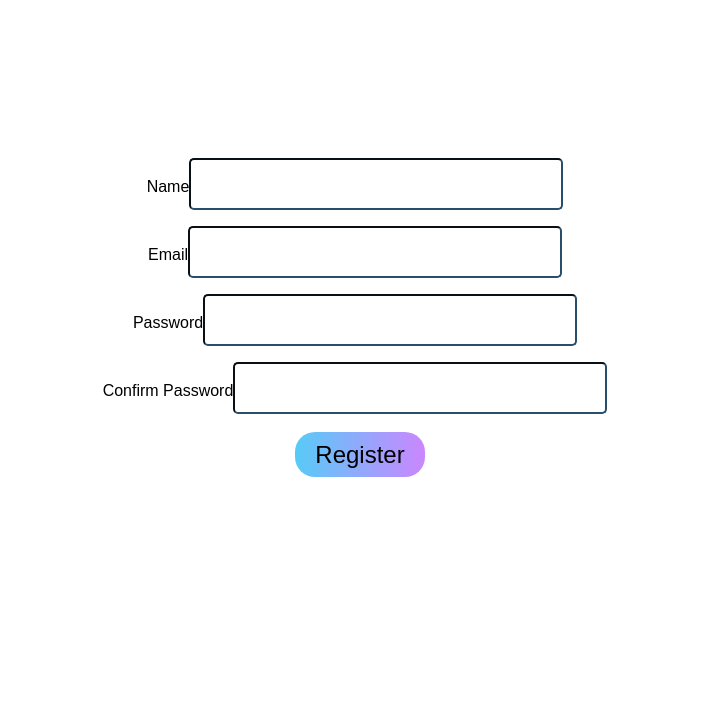
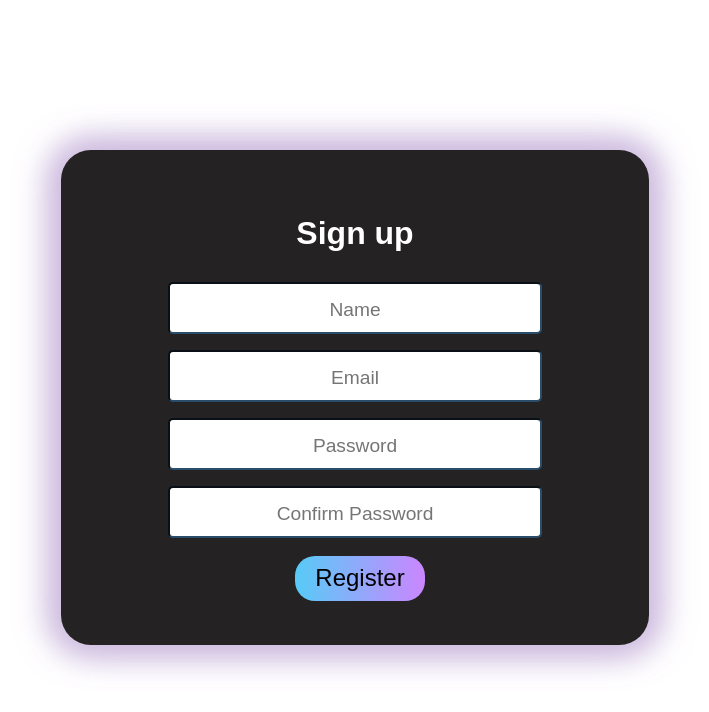
Before and after one commit to cris0k/Web13_FinalBoss_React, a React (Create React App) app: page /register in a window 1280 px wide. Shown: the top 712 px of the page, without its empty margins (285-994 px from the left). Built offline with nearby package versions, Linux system fonts and the light colour scheme; no server answers.

Commit message:
register refactor+ style form

```diff
--- a/src/components/auth/RegisterPage.js
+++ b/src/components/auth/RegisterPage.js
@@ -5,79 +5,75 @@ import { useNavigate } from "react-router-dom"
 import { registerUser} from "../../store/actions/authActions"
 import Error from "../Error"
 
+const RegisterPage = () => {
+  const [customError, setCustomError] = useState(null);
 
+  const { loading, error, token } = useSelector(
+    (state) => state.auth
+  );
+  const dispatch = useDispatch();
 
-const RegisterPage = () => {
-  const [customError, setCustomError] = useState(null)
-
-  const { loading, userInfo, error, success } = useSelector(
-    (state) => state.auth
-  )
-  const dispatch = useDispatch()
-
-  const { register, handleSubmit } = useForm()
-  const navigate = useNavigate()
+  const { register, handleSubmit } = useForm();
+  const navigate = useNavigate();
 
   useEffect(() => {
-    if (success) {
-      navigate('/login')}
-    }, [navigate, userInfo, success])
+    if (token) {
+      navigate('/')
+    }
+  }, [navigate, token])
 
-    const submitForm = (data) => {
-      // check if passwords match
+  const submitForm = (data) => {
       if (data.password !== data.confirmPassword) {
-        setCustomError('Password mismatch')
-        return
+        setCustomError("Password mismatch");
+        return;
       }
-      // transform email string to lowercase to avoid case sensitivity issues in login
-      data.email = data.email.toLowerCase()
+      data.email = data.email.toLowerCase();
 
-      dispatch(registerUser(data))
+      dispatch(registerUser(data));
 
-      //se le envia data pero no le termina de gustar
-
-  }
+  };
 
   return (
-    <form onSubmit={handleSubmit(submitForm)}>
-      {error && <Error>{error}</Error>}
-      {customError && <Error>{customError}</Error>}
+    <form onSubmit={handleSubmit(submitForm)} className='signin-up-form'>
+      <h1 className='form-title'> Sign up </h1>
       <div className='form-group'>
-        <label htmlFor='name'>Name</label>
         <input
           type='text'
           className='form-input'
+          placeholder='Name'
           {...register('name')}
           required
         />
       </div>
       <div className='form-group'>
-        <label htmlFor='email'>Email</label>
         <input
           type='email'
           className='form-input'
+          placeholder='Email'
           {...register('email')}
           required
         />
       </div>
       <div className='form-group'>
-        <label htmlFor='password'>Password</label>
         <input
           type='password'
           className='form-input'
+          placeholder='Password'
           {...register('password')}
           required
         />
       </div>
       <div className='form-group'>
-        <label htmlFor='email'>Confirm Password</label>
         <input
           type='password'
           className='form-input'
+          placeholder='Confirm Password'
           {...register('confirmPassword')}
           required
         />
       </div>
+      {error && <Error>{error}</Error>}
+      {customError && <Error>{customError}</Error>}
       <button type='submit' className='button' disabled={loading}>
         {loading ? 'Loading...' : 'Register'}
       </button>
--- a/src/style/form.css
+++ b/src/style/form.css
@@ -3,12 +3,13 @@ form {
 }
 .form-title {
     text-align: center;
+
 }
 
 .signin-up-form, .new-ad-form  {
     background-color: var(--background-color);
     color: var(--details-white);
-    box-shadow: 15px 15px 15px 15px var(--shadow);
+    box-shadow: var(--shadow) 5px 0px 30px 10px,var(--shadow) -5px 0px 30px 10px;
     margin-left: auto;
     margin-right: auto;
     margin-bottom: 28px;
--- a/src/style/index.css
+++ b/src/style/index.css
@@ -9,7 +9,8 @@
   --details-black: #000000;
   --disabled: #bfc1c2;
   --hover: linear-gradient(90deg, #57cbf7 0%, #deb1ff 100%);
-  --shadow: #e5cdfc;
+  --neon-title:#ed95ffee;
+  --shadow: #c7b2dab6;
 
   font-family: "Poppins", sans-serif;
 }
```
